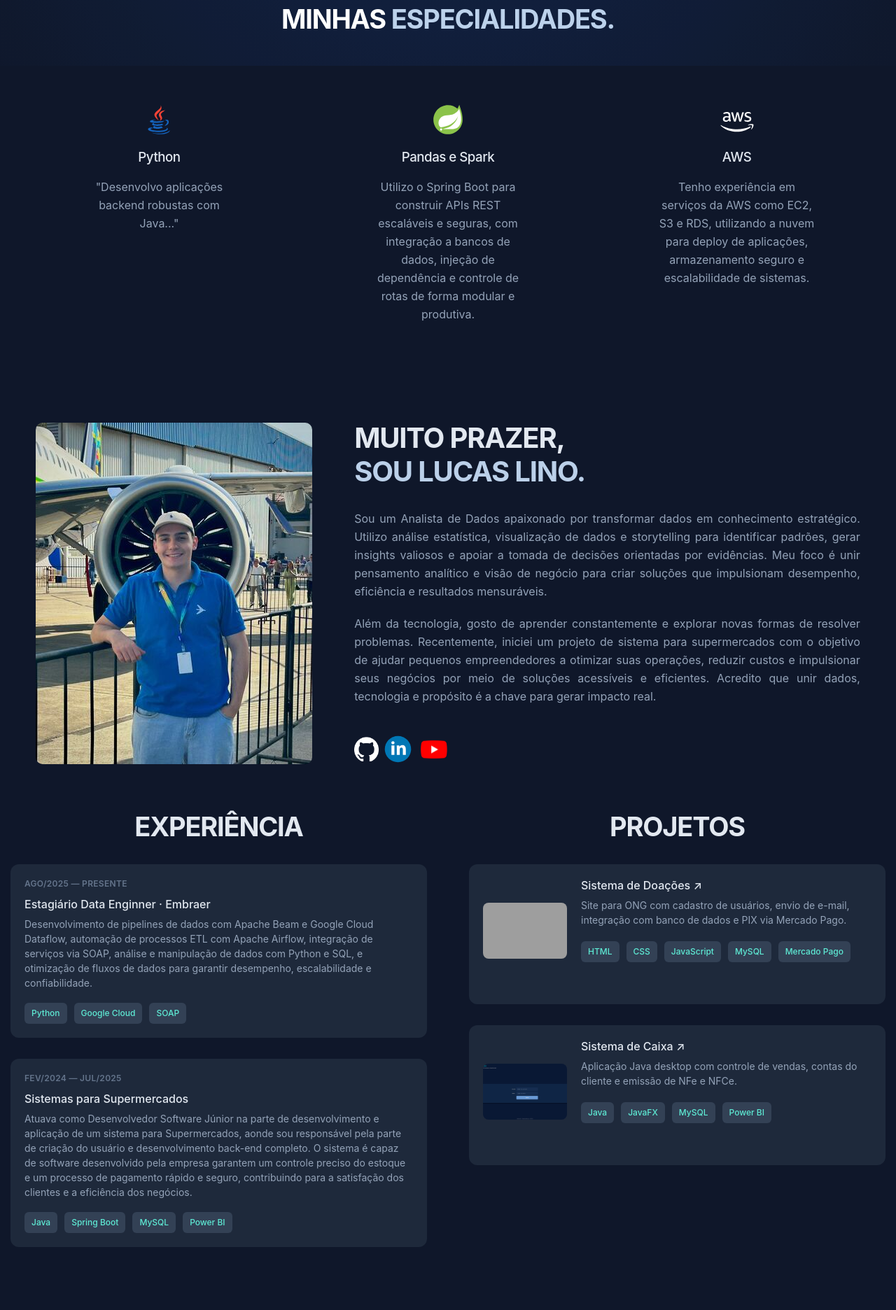
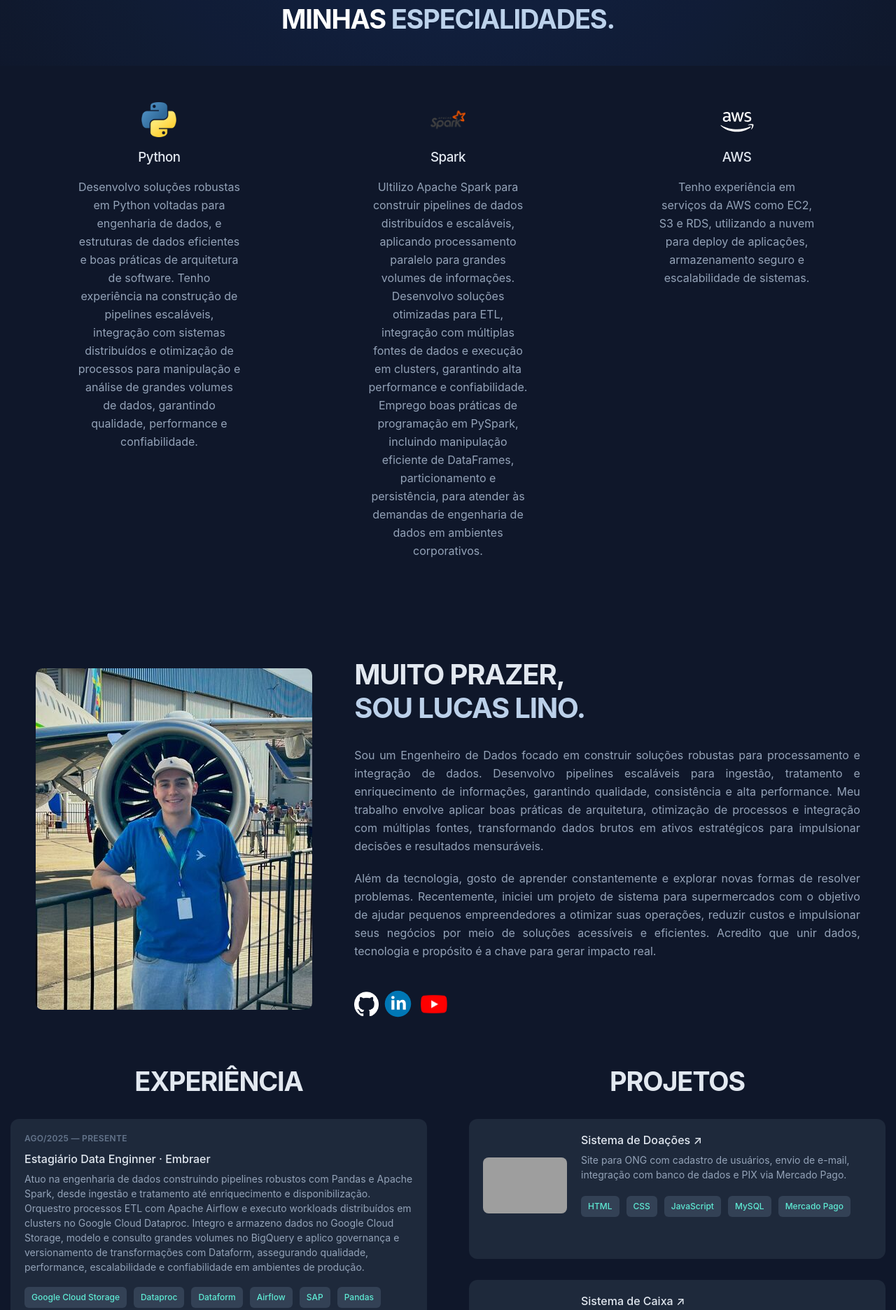
Before and after one commit to llucashenrique/portfolio-lucas, a plain HTML site: page index.html in a window 1280 px wide. Shown: the part 706-2578 px from the top of the page at 70% size. Drawn offline with Linux system fonts and the light colour scheme; grey boxes are pictures that could not be loaded; a web font is replaced by a local one.

Commit message:
Mudando para Data Enginner

```diff
--- a/index.html
+++ b/index.html
@@ -82,7 +82,7 @@
 
                     <div class="txt-topo-site">
                         <h1 id="inicio" data-pt="Lucas Lino" data-en="Lucas Lino">Lucas Lino</h1>
-                        <h3 data-pt="Analista de Dados" data-en="Data Engineer">Data Engineer</h3>
+                        <h3 data-pt="Engenheiro de Dados" data-en="Data Engineer">Data Engineer</h3>
                         <p data-pt="Transformo grandes volumes de dados em inteligência de negócios, com foco em desempenho e resultados."
                             data-en="I transform large volumes of data into business intelligence, focusing on performance and results.">
                             "Eu desenvolvo sistemas robustos focados em desempenho, segurança e integração perfeita."
@@ -95,11 +95,11 @@
                             </button>
 
                             <div id="cv-options" class="cv-options hidden">
-                                <a href="documents/lucas_lino_cv_portugues 2025.pdf" download class="btn-cv"
+                                <a href="documents/Lucas_Lino_CV_Portugues_v2.pdf" download class="btn-cv"
                                     onclick="closeOptions()">
                                     <img src="icons/br.svg" width="20" height="20" alt="BR"> PT-BR
                                 </a>
-                                <a href="documents/Lucas_Lino_CV_Ingles  2025.pdf" download class="btn-cv"
+                                <a href="documents/Lucas_Lino_CV_Ingles 2_v2.pdf" download class="btn-cv"
                                     onclick="closeOptions()">
                                     <img src="icons/us.svg" width="20" height="20" alt="EN"> EN
                                 </a>
@@ -128,19 +128,18 @@
 
                 <div class="flex">
                     <div class="especialidades-box">
-                        <img src="icons/JAVA.svg" alt="java" width="50">
-                        <h3 data-pt="Python" data-en="Java">Java</h3>
-                        <p data-pt=""
-                            data-en="I develop robust backend applications with Java, applying object-oriented principles, efficient data structures, and software architecture best practices.">
-                            "Desenvolvo aplicações backend robustas com Java..."
+                        <img src="icons/python.png" alt="Python" width="50">
+                        <h3 data-pt="Python" data-en="Python">Java</h3>
+                        <p data-pt="Desenvolvo soluções robustas em Python voltadas para engenharia de dados, e estruturas de dados eficientes e boas práticas de arquitetura de software. Tenho experiência na construção de pipelines escaláveis, integração com sistemas distribuídos e otimização de processos para manipulação e análise de grandes volumes de dados, garantindo qualidade, performance e confiabilidade."
+                            data-en="I develop robust Python solutions for data engineering, applying object-oriented programming principles, efficient data structures, and good software architecture practices. I have experience building scalable pipelines, integrating with distributed systems, and optimizing processes for handling and analyzing large volumes of data, ensuring quality, performance, and reliability.">
                         </p>
                     </div><!--especialidades-box-->
 
                     <div class="especialidades-box">
-                        <img src="icons/SPRING.svg" alt="java" width="50">
-                        <h3 data-pt="Pandas e Spark" data-en="Spring Boot">Spring Boot</h3>
-                        <p data-pt="Utilizo o Spring Boot para construir APIs REST escaláveis e seguras, com integração a bancos de dados, injeção de dependência e controle de rotas de forma modular e produtiva."
-                            data-en="I use Spring Boot to build scalable and secure REST APIs, integrating databases, dependency injection, and modular route control.">
+                        <img src="icons/icons8-apache-spark-48.png" alt="java" width="50">
+                        <h3 data-pt="Spark" data-en="Spark">Spring Boot</h3>
+                        <p data-pt="Ultilizo Apache Spark para construir pipelines de dados distribuídos e escaláveis, aplicando processamento paralelo para grandes volumes de informações. Desenvolvo soluções otimizadas para ETL, integração com múltiplas fontes de dados e execução em clusters, garantindo alta performance e confiabilidade. Emprego boas práticas de programação em PySpark, incluindo manipulação eficiente de DataFrames, particionamento e persistência, para atender às demandas de engenharia de dados em ambientes corporativos."
+                            data-en="I use Apache Spark to build distributed and scalable data pipelines, applying parallel processing to large volumes of information. I develop solutions optimized for ETL, integration with multiple data sources, and execution in clusters, ensuring high performance and reliability. I employ good programming practices in PySpark, including efficient DataFrame manipulation, partitioning, and persistence, to meet the data engineering demands of enterprise environments.">
                             "Utilizo o Spring Boot para construir APIs REST escaláveis..."
                         </p>
                     </div><!--especialidades-box-->
@@ -170,8 +169,8 @@
                             data-en='NICE TO MEET YOU, <span>I&#39;M LUCAS LINO.</span>'>
                             MUITO PRAZER, <span>SOU LUCAS LINO.</span>
                         </h2>
-                        <p data-pt="Sou um Analista de Dados apaixonado por transformar dados em conhecimento estratégico. Utilizo análise estatística, visualização de dados e storytelling para identificar padrões, gerar insights valiosos e apoiar a tomada de decisões orientadas por evidências. Meu foco é unir pensamento analítico e visão de negócio para criar soluções que impulsionam desempenho, eficiência e resultados mensuráveis."
-                            data-en="I am a Data Engineer passionate about transforming data into strategic knowledge. I use statistical analysis, data visualization, and storytelling to identify patterns, generate valuable insights, and support evidence-based decision-making. My focus is to combine analytical thinking with business vision to create solutions that drive performance, efficiency, and measurable results.">
+                        <p data-pt="Sou um Engenheiro de Dados focado em construir soluções robustas para processamento e integração de dados. Desenvolvo pipelines escaláveis para ingestão, tratamento e enriquecimento de informações, garantindo qualidade, consistência e alta performance. Meu trabalho envolve aplicar boas práticas de arquitetura, otimização de processos e integração com múltiplas fontes, transformando dados brutos em ativos estratégicos para impulsionar decisões e resultados mensuráveis."
+                            data-en="I am a Data Engineer focused on building robust solutions for data processing and integration. I develop scalable pipelines for data ingestion, processing, and enrichment, ensuring quality, consistency, and high performance. My work involves applying best practices in architecture, process optimization, and integration with multiple sources, transforming raw data into strategic assets to drive measurable decisions and results.">
                         </p>
                         <p data-pt="Além da tecnologia, gosto de aprender constantemente e explorar novas formas de resolver problemas. Recentemente, iniciei um projeto de sistema para supermercados com o objetivo de ajudar pequenos empreendedores a otimizar suas operações, reduzir custos e impulsionar seus negócios por meio de soluções acessíveis e eficientes. Acredito que unir dados, tecnologia e propósito é a chave para gerar impacto real."
                             data-en="Beyond technology, I enjoy constantly learning and exploring new ways to solve problems. I recently started a system project for supermarkets, aiming to help small business owners optimize their operations, reduce costs, and boost their businesses through affordable and efficient solutions. I believe that combining data, technology, and purpose is key to generating real impact.">
@@ -192,7 +191,6 @@
 
         <section class="experiencia-projetos">
             <div class="interface flex-layout">
-
                 <!-- EXPERIÊNCIA -->
                 <div class="experiencia">
                     <h2 class="titulo" id="projetos" data-pt="EXPERIÊNCIA" data-en="EXPERIENCE">EXPERIÊNCIA</h2>
@@ -201,14 +199,17 @@
                         <span class="exp-data">AGO/2025 — PRESENTE</span>
                         <h3 data-pt=" Estagiário Data Enginner · Embraer" data-en=" Data Engineer Intern · Embraer">
                         </h3>
-                        <p data-pt="Desenvolvimento de pipelines de dados com Apache Beam e Google Cloud Dataflow, automação de processos ETL com Apache Airflow, integração de serviços via SOAP, análise e manipulação de dados com Python e SQL, e otimização de fluxos de dados para garantir desempenho, escalabilidade e confiabilidade."
-                            data-en="Development of data pipelines with Apache Beam and Google Cloud Dataflow, automation of ETL processes with Apache Airflow, service integration via SOAP, data analysis and manipulation with Python and SQL, and optimization of data flows to ensure performance, scalability, and reliability.">
+                        <p data-pt="Atuo na engenharia de dados construindo pipelines robustos com Pandas e Apache Spark, desde ingestão e tratamento até enriquecimento e disponibilização. Orquestro processos ETL com Apache Airflow e executo workloads distribuídos em clusters no Google Cloud Dataproc. Integro e armazeno dados no Google Cloud Storage, modelo e consulto grandes volumes no BigQuery e aplico governança e versionamento de transformações com Dataform, assegurando qualidade, performance, escalabilidade e confiabilidade em ambientes de produção."
+                            data-en="I work in data engineering, building robust pipelines with Pandas and Apache Spark, from ingestion and processing to enrichment and deployment. I orchestrate ETL processes with Apache Airflow and execute distributed workloads in clusters on Google Cloud Dataproc. I integrate and store data in Google Cloud Storage, model and query large volumes in BigQuery, and apply governance and versioning of transformations with Dataform, ensuring quality, performance, scalability, and reliability in production environments.">
                             Desenvolvimento de APIs REST com Java e Spring Boot...
                         </p>
                         <div class="tags">
-                            <span>Python</span>
-                            <span>Google Cloud</span>
-                            <span>SOAP</span>
+                            <span>Google Cloud Storage</span>
+                            <span>Dataproc</span>
+                            <span>Dataform</span>
+                            <span>Airflow</span>
+                            <span>SAP</span>
+                            <span>Pandas</span>
                         </div>
                     </div>
 
```
Also changed, not shown: icons/icons8-apache-spark-48.png (added), icons/python.png (added), 8 other files.
